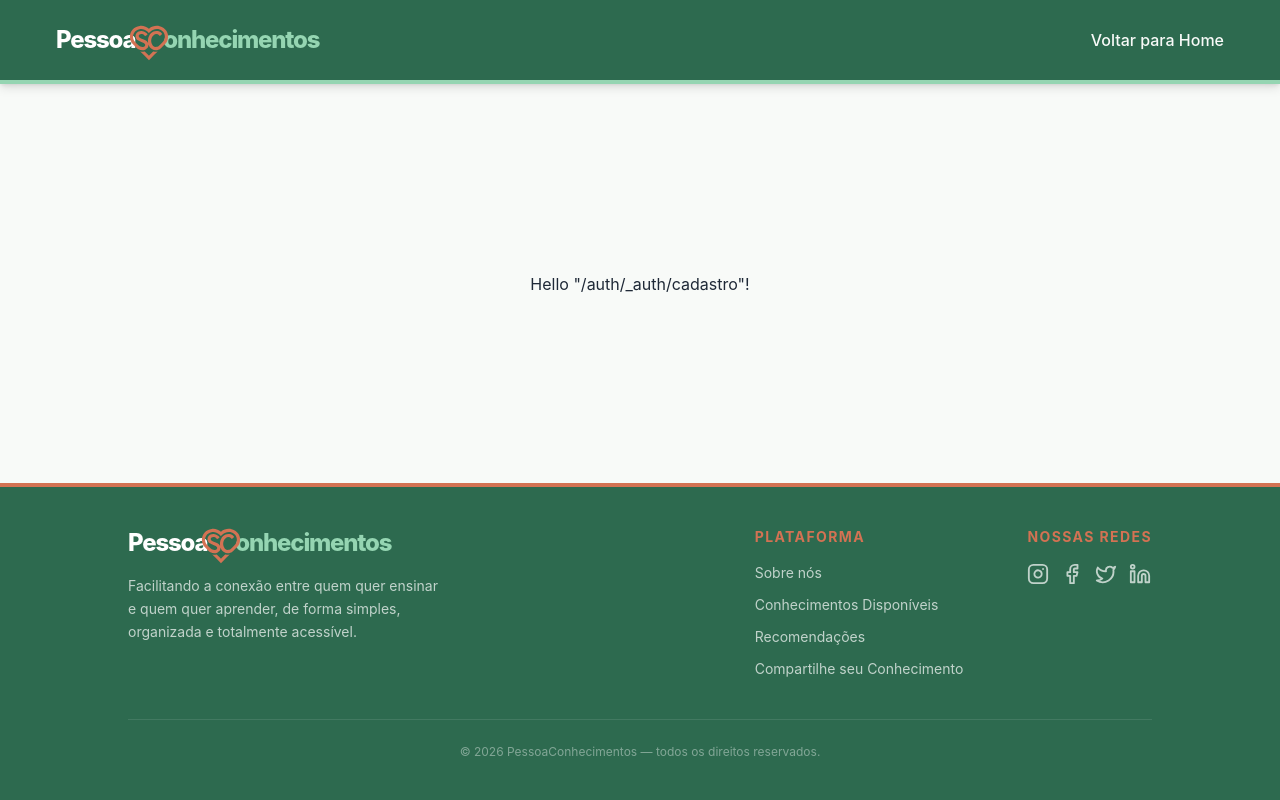
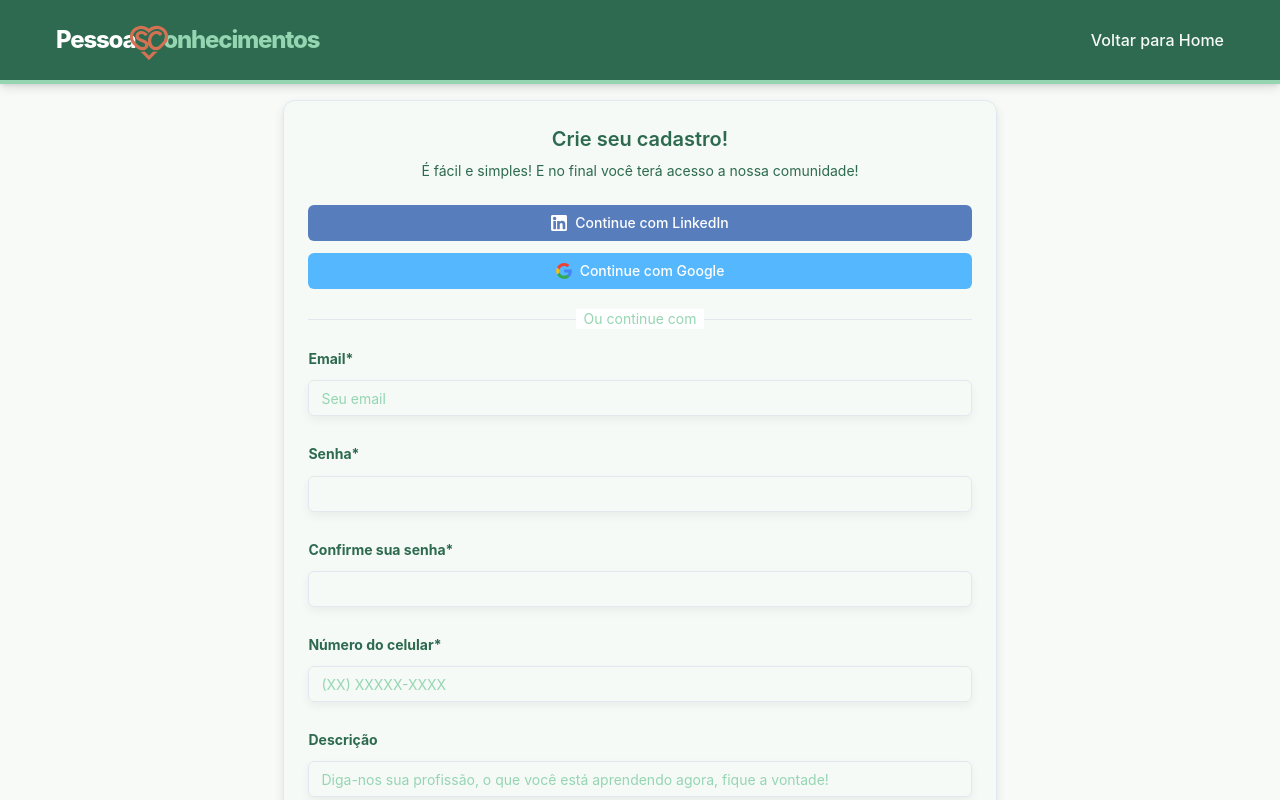
Before and after one commit to lucasstsx/frontdfs12, a React (Vite) app: page /auth/cadastro in a window 1280 px wide. Shown: the top 800 px of the page. Built offline with nearby package versions, Linux system fonts and the light colour scheme.

Commit message:
Feat: Adiciona Tela de Cadastro

```diff
--- /dev/null
+++ b/src/components/cadastro-form.tsx
@@ -0,0 +1,231 @@
+import axios from "axios";
+import { useState } from "react";
+import { Button } from "#/components/ui/button";
+import {
+	Card,
+	CardContent,
+	CardDescription,
+	CardHeader,
+	CardTitle,
+} from "#/components/ui/card";
+import {
+	Field,
+	FieldDescription,
+	FieldGroup,
+	FieldLabel,
+	FieldSeparator,
+} from "#/components/ui/field";
+import { Input } from "#/components/ui/input";
+import { cn } from "#/lib/utils";
+
+export function CadastroForm({
+	className,
+	...props
+}: React.ComponentProps<"div">) {
+	const [email, setEmail] = useState("");
+	const [password, setPassword] = useState("");
+
+	async function handleSubmit(e: React.FormEvent) {
+		e.preventDefault();
+
+		try {
+			const response = await axios.post("link api", {
+				email,
+				password,
+			});
+
+			const token = response.data.token;
+
+			localStorage.setItem("token", token);
+
+			console.log("Cadastro realizado com sucesso!");
+		} catch (error: any) {
+			console.error(
+				"Cadastro no login:",
+				error.response ? error.response.data : error.message,
+			);
+		}
+	}
+	return (
+		<div className={cn("flex flex-col gap-6", className)} {...props}>
+			<Card className="bg-[#DAEEE3]/10">
+				<CardHeader className="text-center">
+					<CardTitle className="text-xl text-primary">
+						Crie seu cadastro!
+					</CardTitle>
+					<CardDescription className="text-primary">
+						É fácil e simples! E no final você terá acesso a nossa comunidade!
+					</CardDescription>
+				</CardHeader>
+				<CardContent>
+					<form onSubmit={handleSubmit}>
+						<FieldGroup>
+							<Field>
+								<Button
+									type="button"
+									className="bg-[#587DBD] hover:bg-[#587DBD]/80"
+								>
+									<svg
+										height="200px"
+										width="200px"
+										id="Layer_1"
+										xmlns="http://www.w3.org/2000/svg"
+										xmlnsXlink="http://www.w3.org/1999/xlink"
+										viewBox="0 0 382 382"
+										xmlSpace="preserve"
+										fill="#000000"
+									>
+										<title>LinkdIn Icone</title>
+										<g id="SVGRepo_bgCarrier" strokeWidth={0} />
+										<g
+											id="SVGRepo_tracerCarrier"
+											strokeLinecap="round"
+											strokeLinejoin="round"
+										/>
+										<g id="SVGRepo_iconCarrier">
+											<path
+												style={{
+													fill: "#FFFFFF",
+												}}
+												d="M347.445,0H34.555C15.471,0,0,15.471,0,34.555v312.889C0,366.529,15.471,382,34.555,382h312.889 C366.529,382,382,366.529,382,347.444V34.555C382,15.471,366.529,0,347.445,0z M118.207,329.844c0,5.554-4.502,10.056-10.056,10.056 H65.345c-5.554,0-10.056-4.502-10.056-10.056V150.403c0-5.554,4.502-10.056,10.056-10.056h42.806 c5.554,0,10.056,4.502,10.056,10.056V329.844z M86.748,123.432c-22.459,0-40.666-18.207-40.666-40.666S64.289,42.1,86.748,42.1 s40.666,18.207,40.666,40.666S109.208,123.432,86.748,123.432z M341.91,330.654c0,5.106-4.14,9.246-9.246,9.246H286.73 c-5.106,0-9.246-4.14-9.246-9.246v-84.168c0-12.556,3.683-55.021-32.813-55.021c-28.309,0-34.051,29.066-35.204,42.11v97.079 c0,5.106-4.139,9.246-9.246,9.246h-44.426c-5.106,0-9.246-4.14-9.246-9.246V149.593c0-5.106,4.14-9.246,9.246-9.246h44.426 c5.106,0,9.246,4.14,9.246,9.246v15.655c10.497-15.753,26.097-27.912,59.312-27.912c73.552,0,73.131,68.716,73.131,106.472 L341.91,330.654L341.91,330.654z"
+											/>
+										</g>
+									</svg>
+									Continue com LinkedIn
+								</Button>
+								<Button
+									type="button"
+									className="bg-[#55B8FF] hover:bg-[#55B8FF]/80"
+								>
+									<svg
+										viewBox="-3 0 262 262"
+										xmlns="http://www.w3.org/2000/svg"
+										preserveAspectRatio="xMidYMid"
+										fill="#000000"
+									>
+										<title>Google Icon</title>
+										<g id="SVGRepo_bgCarrier" strokeWidth={0} />
+										<g
+											id="SVGRepo_tracerCarrier"
+											strokeLinecap="round"
+											strokeLinejoin="round"
+										/>
+										<g id="SVGRepo_iconCarrier">
+											<path
+												d="M255.878 133.451c0-10.734-.871-18.567-2.756-26.69H130.55v48.448h71.947c-1.45 12.04-9.283 30.172-26.69 42.356l-.244 1.622 38.755 30.023 2.685.268c24.659-22.774 38.875-56.282 38.875-96.027"
+												fill="#4285F4"
+											/>
+											<path
+												d="M130.55 261.1c35.248 0 64.839-11.605 86.453-31.622l-41.196-31.913c-11.024 7.688-25.82 13.055-45.257 13.055-34.523 0-63.824-22.773-74.269-54.25l-1.531.13-40.298 31.187-.527 1.465C35.393 231.798 79.49 261.1 130.55 261.1"
+												fill="#34A853"
+											/>
+											<path
+												d="M56.281 156.37c-2.756-8.123-4.351-16.827-4.351-25.82 0-8.994 1.595-17.697 4.206-25.82l-.073-1.73L15.26 71.312l-1.335.635C5.077 89.644 0 109.517 0 130.55s5.077 40.905 13.925 58.602l42.356-32.782"
+												fill="#FBBC05"
+											/>
+											<path
+												d="M130.55 50.479c24.514 0 41.05 10.589 50.479 19.438l36.844-35.974C195.245 12.91 165.798 0 130.55 0 79.49 0 35.393 29.301 13.925 71.947l42.211 32.783c10.59-31.477 39.891-54.251 74.414-54.251"
+												fill="#EB4335"
+											/>
+										</g>
+									</svg>
+									Continue com Google
+								</Button>
+							</Field>
+							<FieldSeparator className="*:data-[slot=field-separator-content]:bg-card *:data-[slot=field-separator-line]:bg-secondary">
+								<span className="text-secondary">Ou continue com</span>
+							</FieldSeparator>
+							<Field>
+								<FieldLabel htmlFor="email" className="text-primary font-bold">
+									Email*
+								</FieldLabel>
+								<Input
+									id="email"
+									type="email"
+									placeholder="Seu email"
+									className="placeholder:text-secondary"
+									value={email}
+									onChange={(e) => setEmail(e.target.value)}
+									required
+								/>
+							</Field>
+							<Field>
+								<div className="flex items-center">
+									<FieldLabel
+										htmlFor="password"
+										className="text-primary font-bold"
+									>
+										Senha*
+									</FieldLabel>
+								</div>
+								<Input
+									id="password"
+									type="password"
+									required
+									value={password}
+									onChange={(e) => setPassword(e.target.value)}
+								/>
+							</Field>
+							<Field>
+								<div className="flex items-center">
+									<FieldLabel
+										htmlFor="password"
+										className="text-primary font-bold"
+									>
+										Confirme sua senha*
+									</FieldLabel>
+								</div>
+								<Input
+									id="password"
+									type="password"
+									required
+									value={password}
+									onChange={(e) => setPassword(e.target.value)}
+								/>
+							</Field>
+							<Field>
+								<FieldLabel htmlFor="Celular" className="text-primary font-bold">
+									Número do celular*
+								</FieldLabel>
+								<Input
+									id="email"
+									type="telephone"
+									placeholder="(XX) XXXXX-XXXX"
+									className="placeholder:text-secondary"
+									value={email}
+									onChange={(e) => setEmail(e.target.value)}
+									required
+								/>
+							</Field>
+							<Field>
+								<FieldLabel htmlFor="Descrição" className="text-primary font-bold">
+									Descrição
+								</FieldLabel>
+								<Input
+									id="email"
+									type="description"
+									placeholder="Diga-nos sua profissão, o que você está aprendendo agora, fique a vontade!"
+									className="placeholder:text-secondary"
+									value={email}
+									onChange={(e) => setEmail(e.target.value)}
+									required
+								/>
+							</Field>
+							<Field>
+								<Button type="submit">Cadastrar</Button>
+								<FieldDescription className="text-center">
+									Já possui uma conta? Faça seu <a href="#">login</a>
+								</FieldDescription>
+							</Field>
+						</FieldGroup>
+					</form>
+				</CardContent>
+			</Card>
+			<FieldDescription className="px-6 text-center">
+				Ao clicar em login, você está concordando com nossos{" "}
+				<a href="#">Termos de Serviço</a> e{" "}
+				<a href="#">Política de Privacidade</a>.
+			</FieldDescription>
+		</div>
+	);
+}
--- a/src/routes/auth/_auth/cadastro.tsx
+++ b/src/routes/auth/_auth/cadastro.tsx
@@ -1,9 +1,12 @@
-import { createFileRoute } from '@tanstack/react-router'
+import { createFileRoute } from '@tanstack/react-router';
+import { CadastroForm } from "#/components/cadastro-form";
 
-export const Route = createFileRoute('/auth/_auth/cadastro')({
-  component: RouteComponent,
-})
+export const Route = createFileRoute("/auth/_auth/cadastro")({
+  component: CadastroPage,
+});
 
-function RouteComponent() {
-  return <div>Hello "/auth/_auth/cadastro"!</div>
+function CadastroPage() {
+  return(
+    <CadastroForm></CadastroForm>
+  )
 }
```
